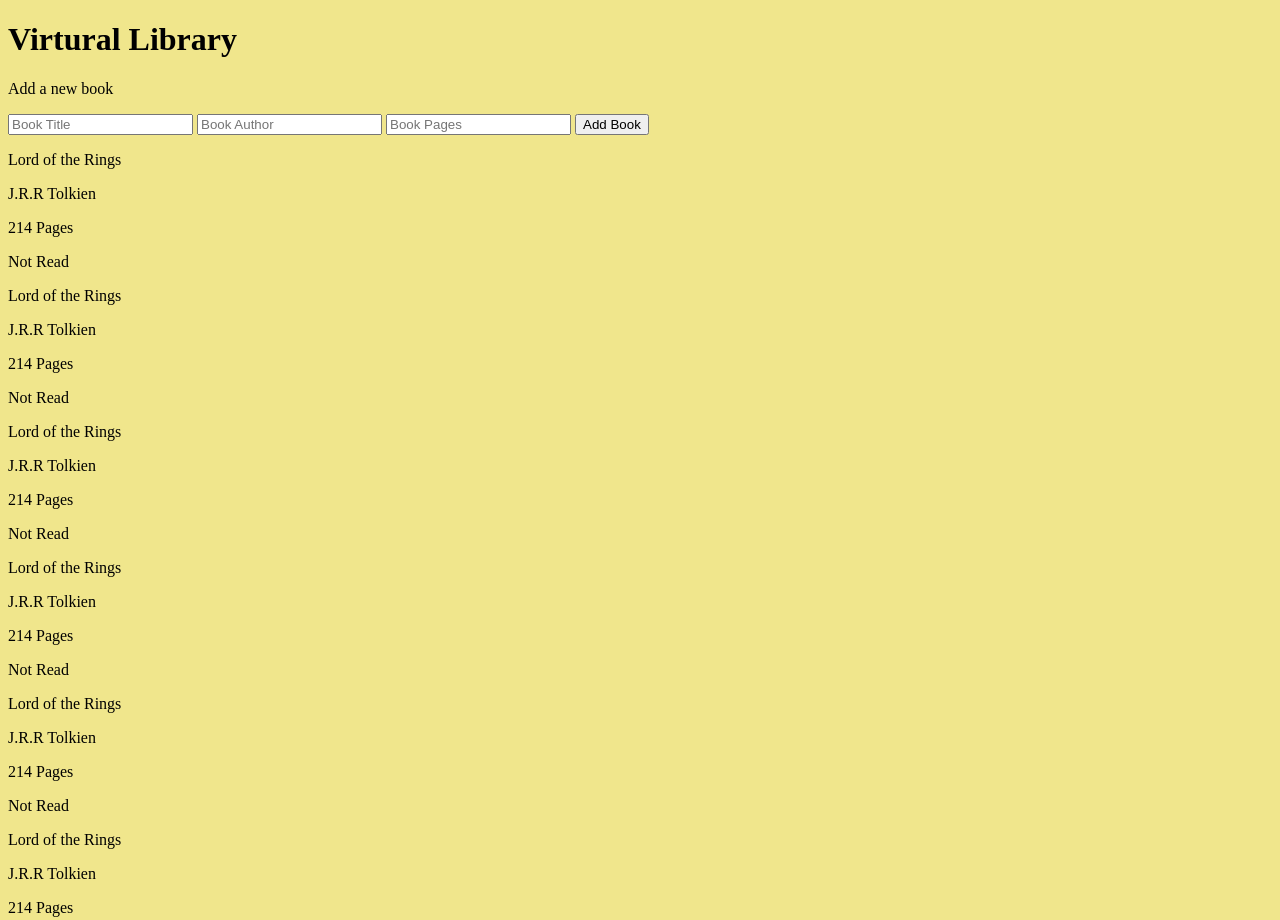
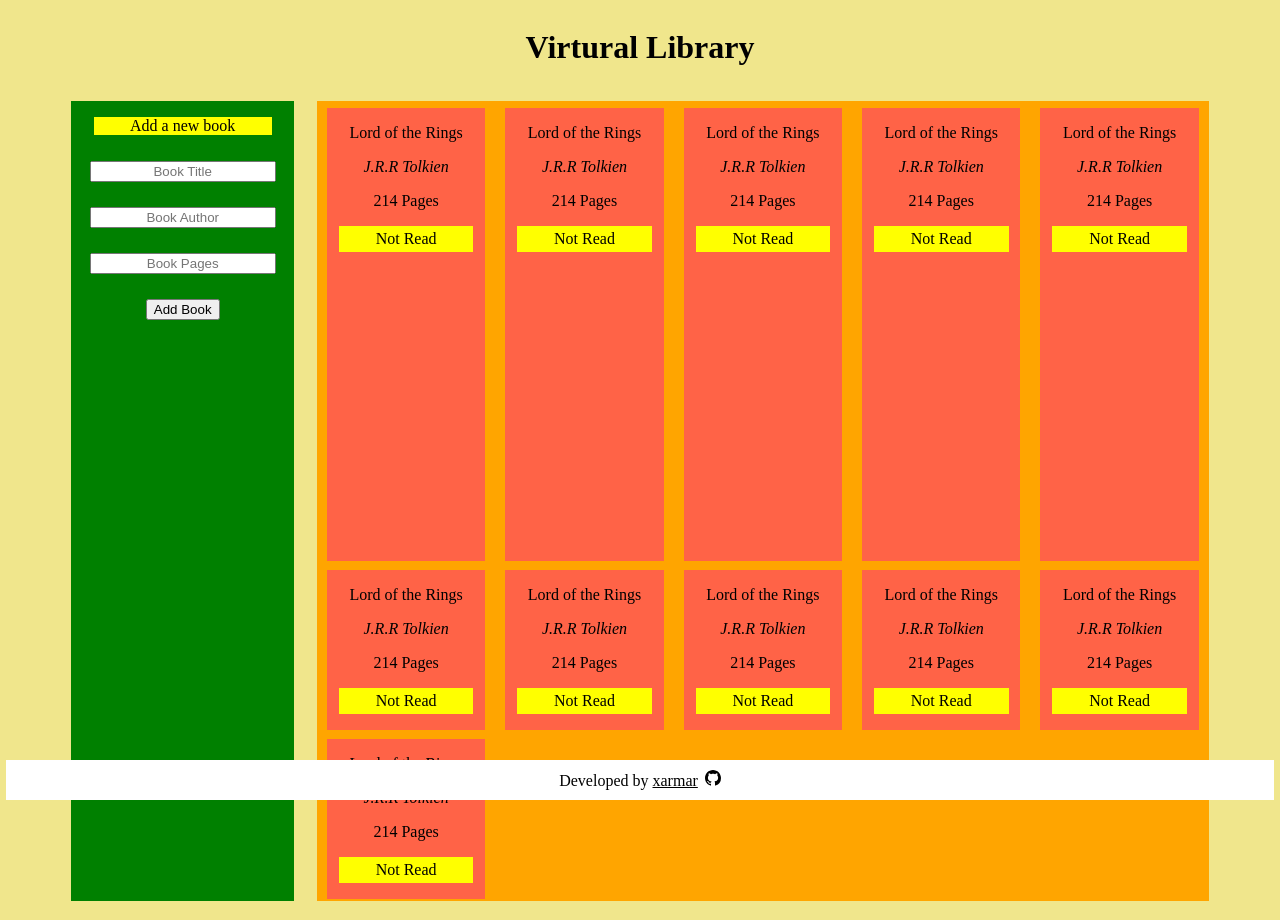
Before and after one commit to xarmar/LibraryJS, a plain HTML site: page index.html in a window 1280 px wide. Shown: the top 920 px of the page. Drawn offline with Linux system fonts and the light colour scheme.

Commit message:
add general layout of page with Flexbox. Display library in a grid container

```diff
--- a/css/library.css
+++ b/css/library.css
@@ -1,17 +1,110 @@
 body {
     background-color: khaki;
+    display: flex;
+    align-items: center;
+    flex-direction: column;
 }
 
-table {
-    background-color: white;
+#generalContainer {
+    display: flex;
+    flex-direction: row;
+    margin-top: 1%;
+    width: 90%;
 }
 
-#tableHeader {
-    background-color: orange;
+/* Div where user can add books */
+
+#inputContainer {
+    display: flex;
+    flex-direction: column;
+    text-align: center;
+    width: 20%;;
+    background-color: green;
+    height: 100vh;
 }
 
-table td {
-    padding: 10px;
+#inputContainer p {
+    background-color: yellow;
+    width: 80%;
+    margin-left: auto;
+    margin-right: auto;
+}
+
+#inputContainer input {
+    width: 80%;
+    margin-top:10px;
+    margin-bottom: 15px;
+}
+
+#inputContainer #addBookButton {
+    margin-top: 10px;
+    margin-left: auto;
+    margin-right: auto;
+}
+
+/* Div where book list will be displayed */
+
+#libraryContainer {
+    display: grid;
+    grid-template-columns: 1fr 1fr 1fr 1fr 1fr;
+    grid-template-rows: 1fr;
+    margin-left: 2%;
+    background-color: orange;
+    width: 80%;
+}
+
+.bookExample {
+    margin-top: 4%;
+    margin-bottom: 1%;
+    margin-left: 10px;
+    margin-right: 10px;
     text-align: center;
-    border: 1px solid black;
+    background-color: tomato;
 }
+
+.author {
+    font-style: italic;
+}
+
+.readStatus {
+    margin-left: auto;
+    margin-right: auto;
+    width: 80%;
+    padding: 4px;
+    background-color: yellow;
+}
+
+/* center all placeholders */
+::-webkit-input-placeholder {
+    text-align: center;
+  }
+
+/* FOOTER */
+
+#footer {
+    display: flex;
+    margin-bottom: 0px;
+    position: fixed;
+    height: 5%;
+    width: 99%;
+    background-color:#FFFFFF;
+    text-align: center;
+    bottom: 0;
+}
+
+#footer p {
+    margin-left: auto;
+    margin-right: auto;
+    align-self: center;
+    justify-content: center;
+    align-content: center;
+}
+
+#footer a {
+    color: inherit;
+}
+
+#footer svg {
+    margin-left: 7px;
+}
+}
```
